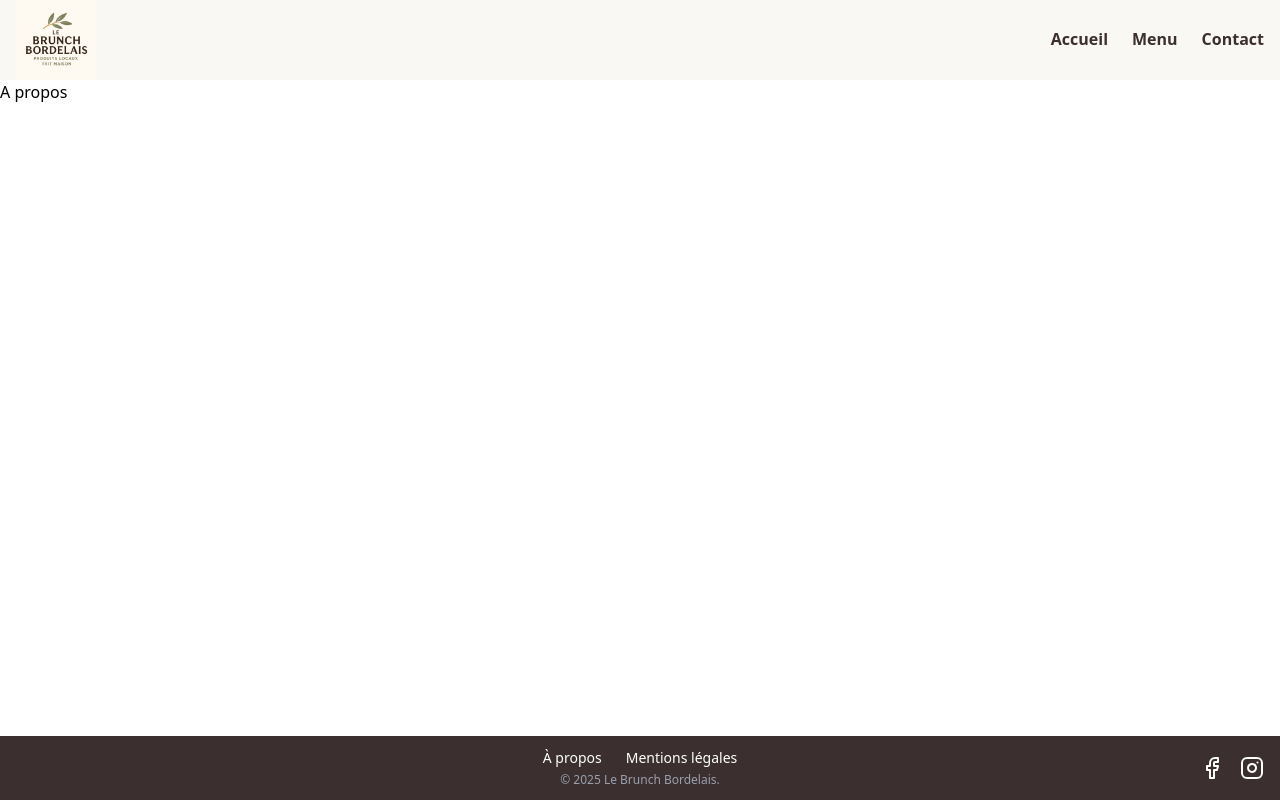
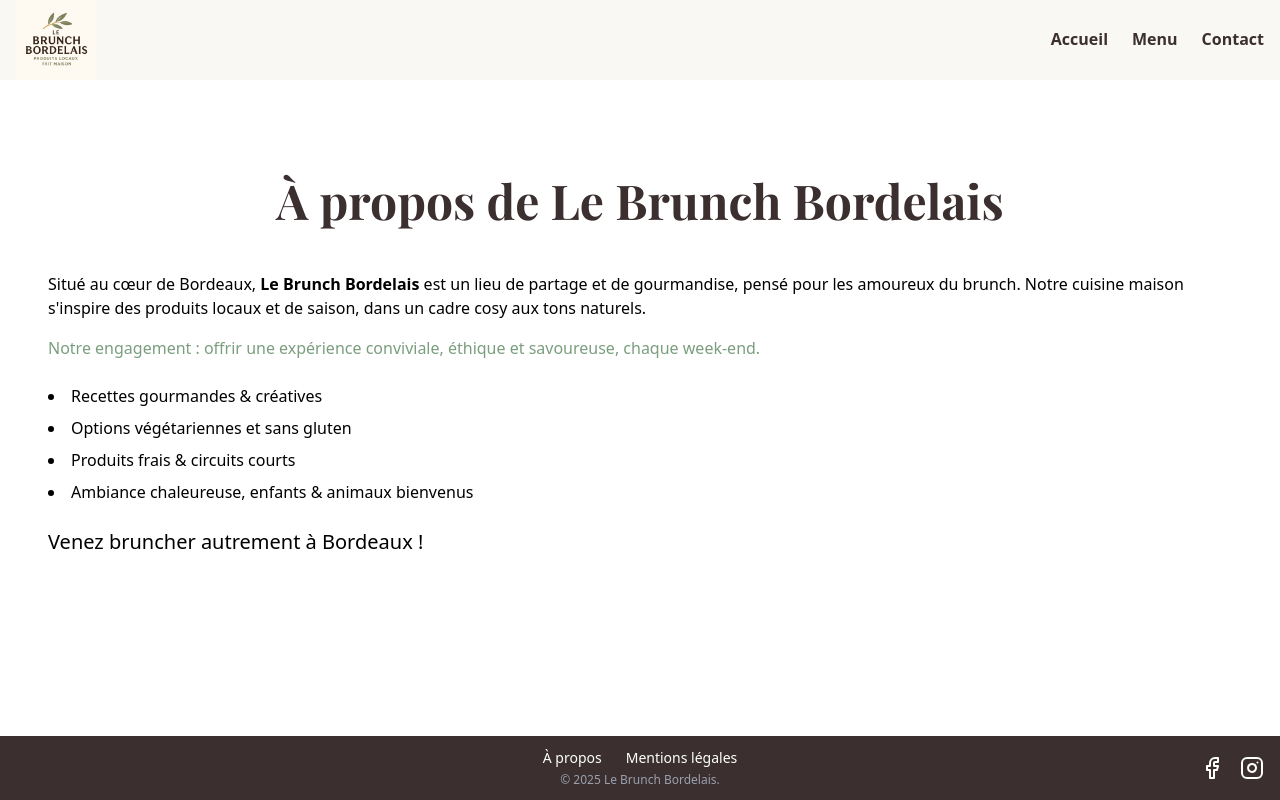
Before and after one commit to julienlisita/la-table-breizh, a Next.js app: page /about in a window 1280 px wide. Built offline with nearby package versions, Linux system fonts and the light colour scheme; a web font is replaced by a local one.

Commit message:
feat(about-page): implement about page

```diff
--- a/src/app/about/page.js
+++ b/src/app/about/page.js
@@ -1,7 +1,31 @@
+// src/app/about/page.js
+
+import PageTitle from "@/components/PageTitle";
+import Section from "@/components/Section";
+
 export default function AboutPage() {
   return (
-    <>
-      <h1>A propos</h1>
-    </>
+      <div>
+        <PageTitle>À propos de Le Brunch Bordelais</PageTitle>
+        <Section>
+          <p className="mb-4">
+            Situé au cœur de Bordeaux, <strong>Le Brunch Bordelais</strong> est un lieu de partage et de gourmandise, pensé pour les amoureux du brunch.
+            Notre cuisine maison s'inspire des produits locaux et de saison, dans un cadre cosy aux tons naturels.
+          </p>
+
+          <p className="mb-6 text-[#7A9E7E] font-medium">
+            Notre engagement : offrir une expérience conviviale, éthique et savoureuse, chaque week-end.
+          </p>
+
+          <ul className="list-disc list-inside space-y-2 mb-6">
+            <li>Recettes gourmandes & créatives</li>
+            <li>Options végétariennes et sans gluten</li>
+            <li>Produits frais & circuits courts</li>
+            <li>Ambiance chaleureuse, enfants & animaux bienvenus</li>
+          </ul>
+
+          <p className="text-xl">Venez bruncher autrement à Bordeaux !</p>
+      </Section>
+    </div>
   );
 }
```
